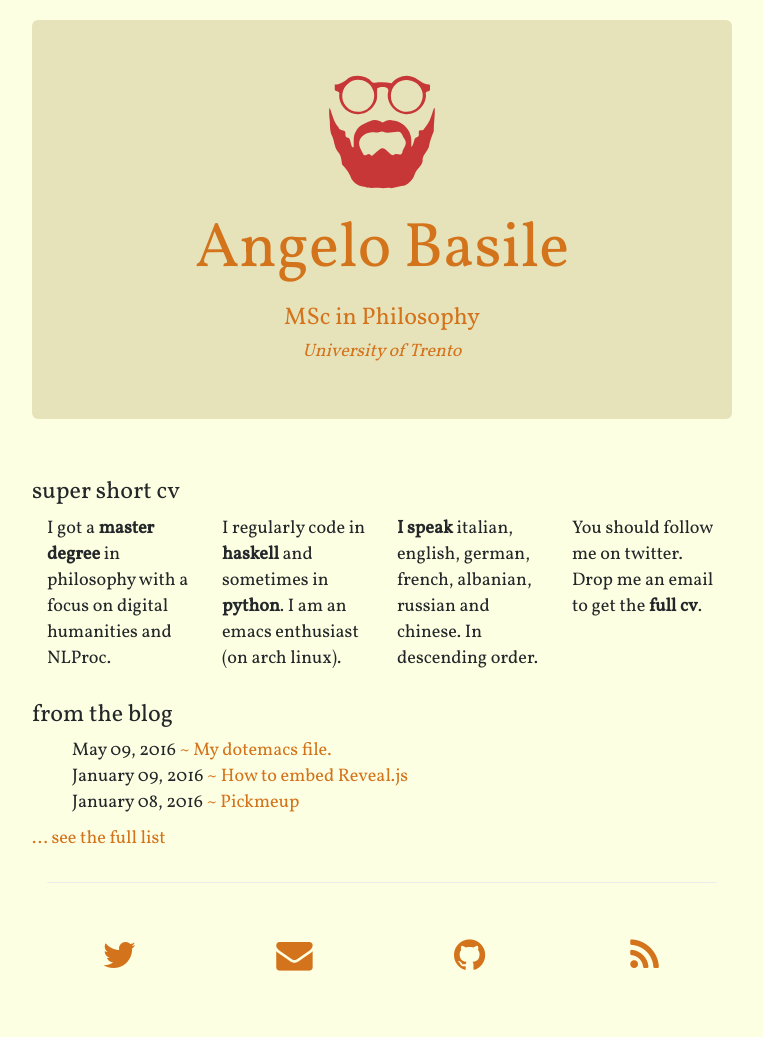
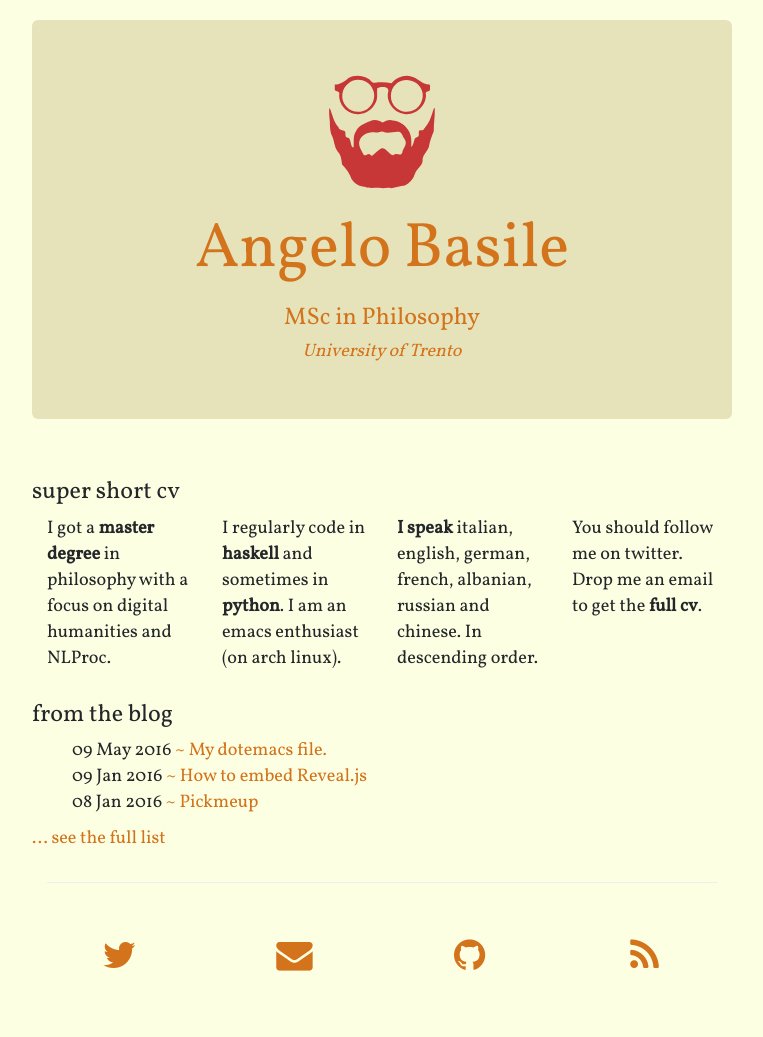
Before and after one commit to rs2/anbasile.github.io, a Jekyll site: the page built from index.html, in a window 1280 px wide. Shown: the whole page, without its empty margins (258-1021 px from the left). Built offline with Jekyll 4.4.1, drawn with Linux system fonts in a browser that asks for light colours; nearby versions of some CDN libraries; a style sheet for code colours, icons or effects is not loaded.

Commit message:
Update content.html

```diff
--- a/_includes/content.html
+++ b/_includes/content.html
@@ -35,7 +35,7 @@
 	    <ul style="list-style-type:none">
 	      {% for post in site.posts limit:3%}
 	      <li>
-	      	<span>{{ post.date | date: '%B %d, %Y' }}</span>
+	      	<span>{{ post.date | date_to_string  }}</span>
 		<a href="{{ post.url }}"> ~ {{ post.title }}</a>
 	      </li>
 	      {% endfor %}
```
